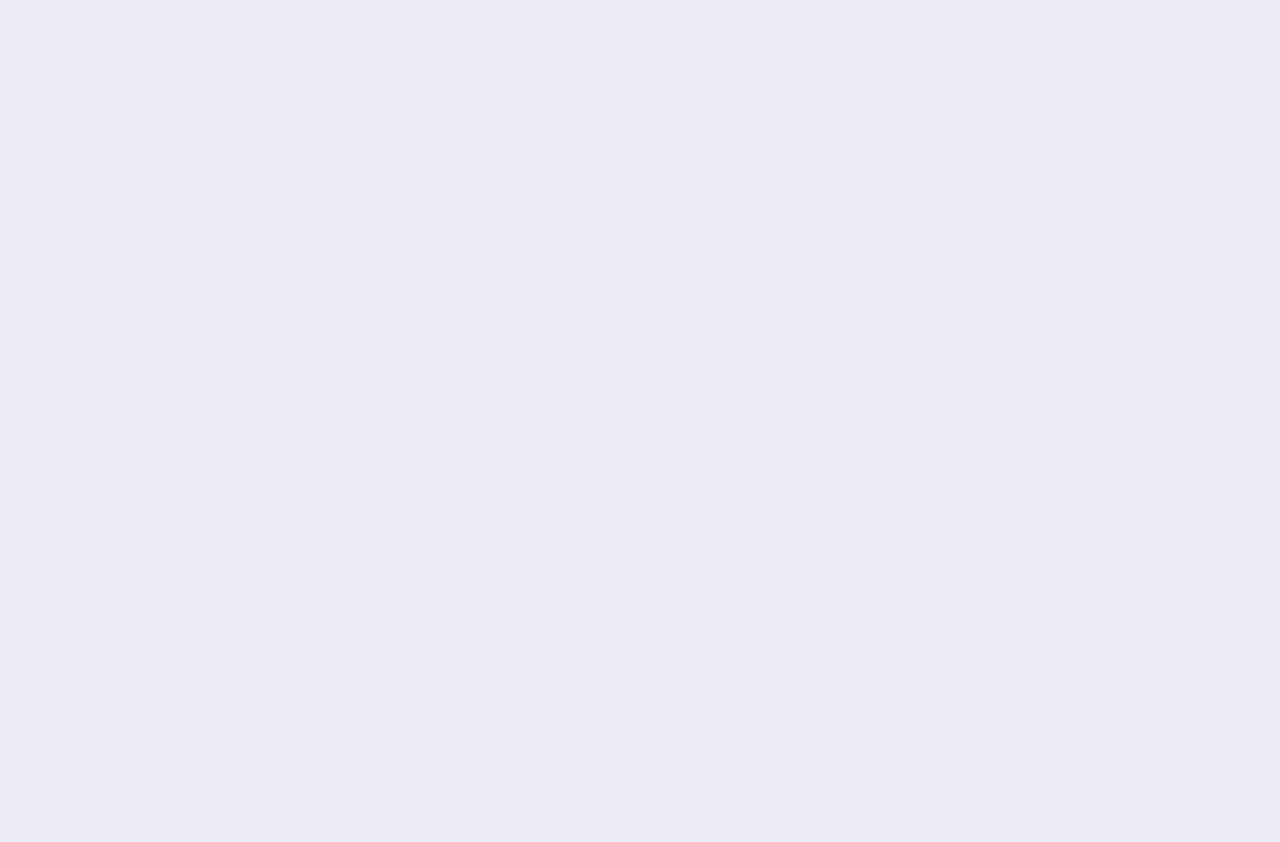
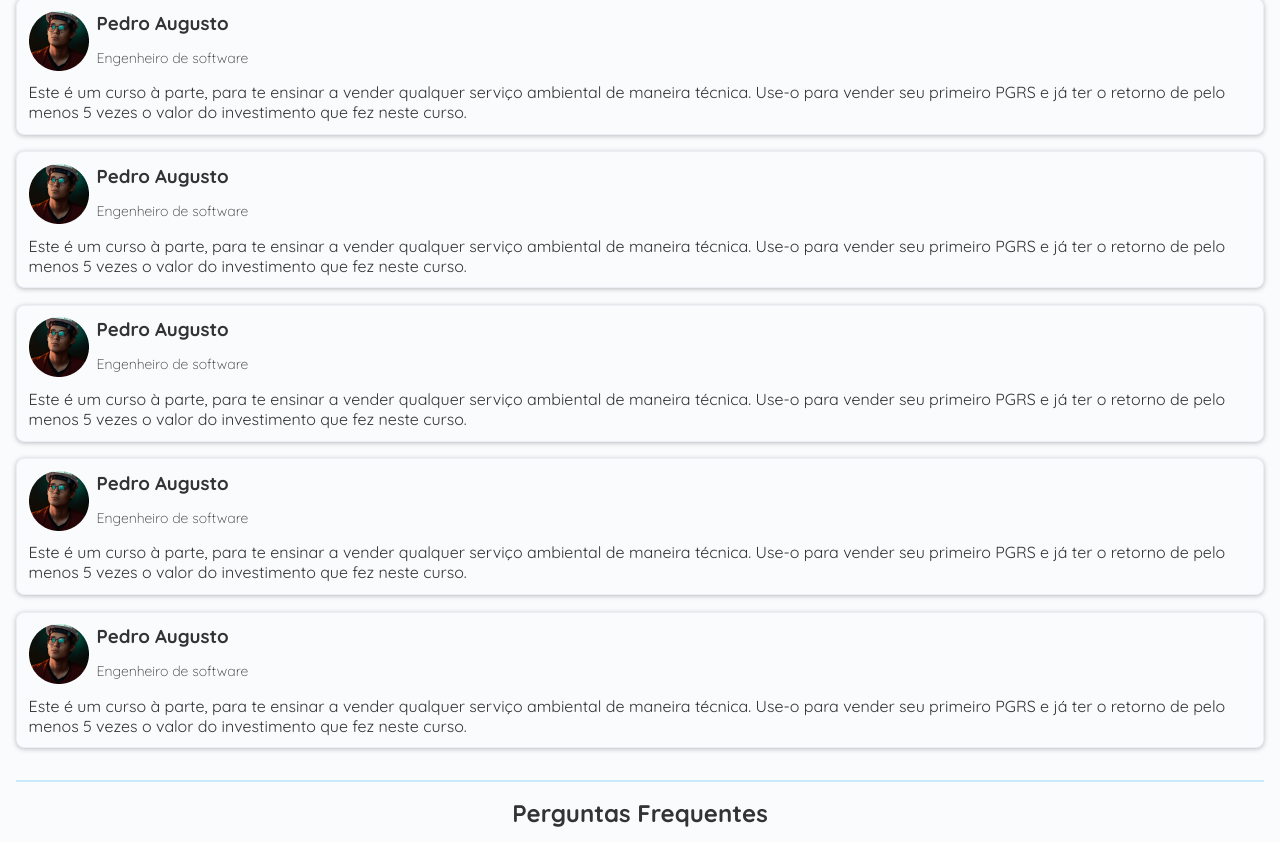
Before and after one commit to MauroSilvino/Tabela-Engenharia, a React (Vite) app in the folder frontend/: page / in a window 1280 px wide. Shown: the part 4558-5400 px from the top of the page. Before the commit the page ends 4235 px from the top, so only its background shows below. Built offline with nearby package versions, Linux system fonts and the light colour scheme.

Commit message:
enginner photo added

```diff
--- a/frontend/src/pages/Home/index.tsx
+++ b/frontend/src/pages/Home/index.tsx
@@ -6,6 +6,8 @@ import { Market } from "./components/Market";
 import styles from "./Home.module.scss";
 import { WorkSoftware } from "./components/WorkSoftware";
 import { Benefits } from "./components/Benefits";
+import { Depositions } from "./components/Depositions";
+import { Questions } from "./components/Questions";
 
 export const Home = () => {
   return (
@@ -17,6 +19,8 @@ export const Home = () => {
       <Target />
       <WorkSoftware/>
       <Benefits/>
+      <Depositions/>
+      <Questions/>
     </section>
   );
 };
```
Also changed, not shown: frontend/src/assets/enginner.png (added).
